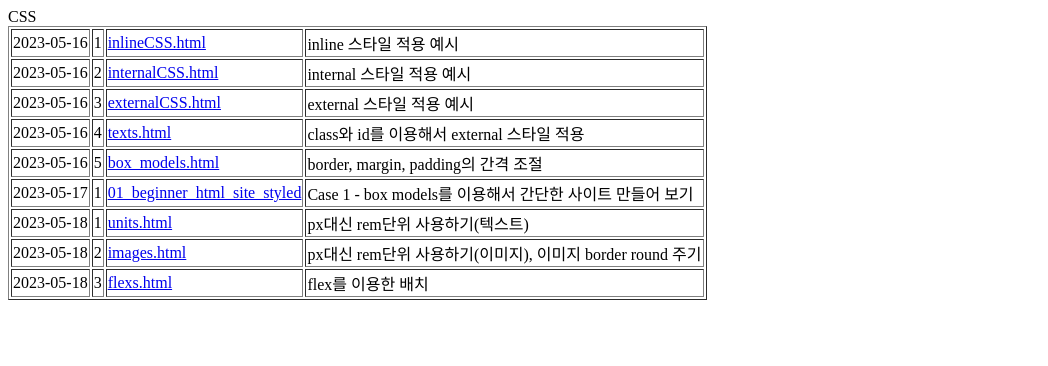
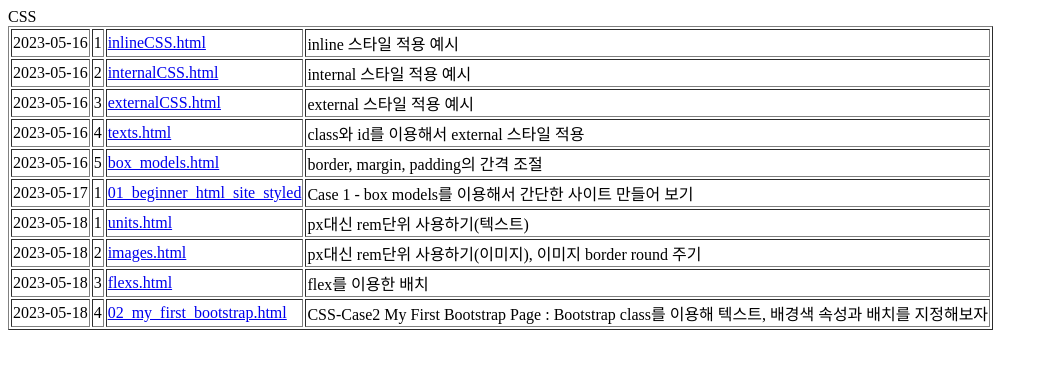
Before and after one commit to moonycode/study_publishings, a plain HTML site: page docs/index.html in a window 1280 px wide. Shown: the whole page, without its empty margins (0-1048 px from the left). Drawn offline with Linux system fonts and the light colour scheme.

Commit message:
index updated

```diff
--- a/docs/index.html
+++ b/docs/index.html
@@ -143,6 +143,20 @@
       </td>
     </tr>
 
+    <tr>
+      <td>
+        2023-05-18
+      </td>
+      <td>
+        4
+      </td>
+      <td>
+        <a target="_blank" href="./bootstraps/cases/02_my_first_bootstrap.html">02_my_first_bootstrap.html</a>
+      </td>
+      <td>
+        CSS-Case2 My First Bootstrap Page : Bootstrap class를 이용해 텍스트, 배경색 속성과 배치를 지정해보자
+      </td>
+    </tr>
 
 
 
```
